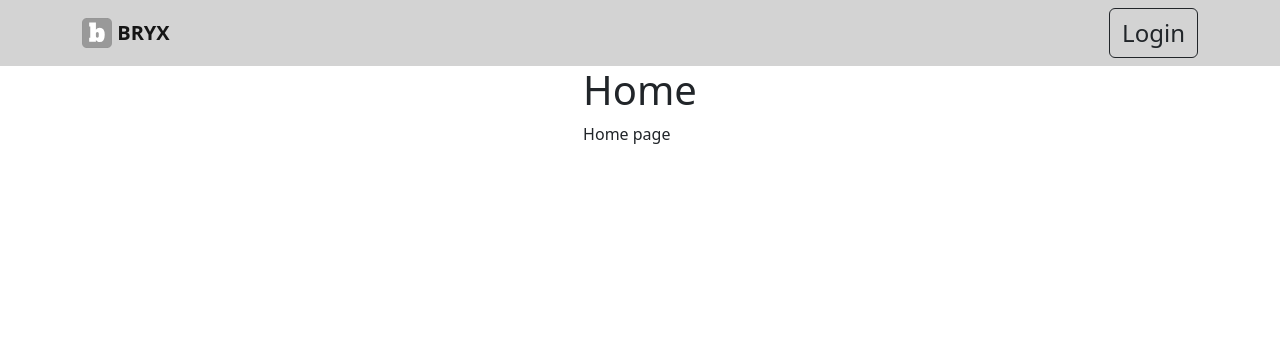
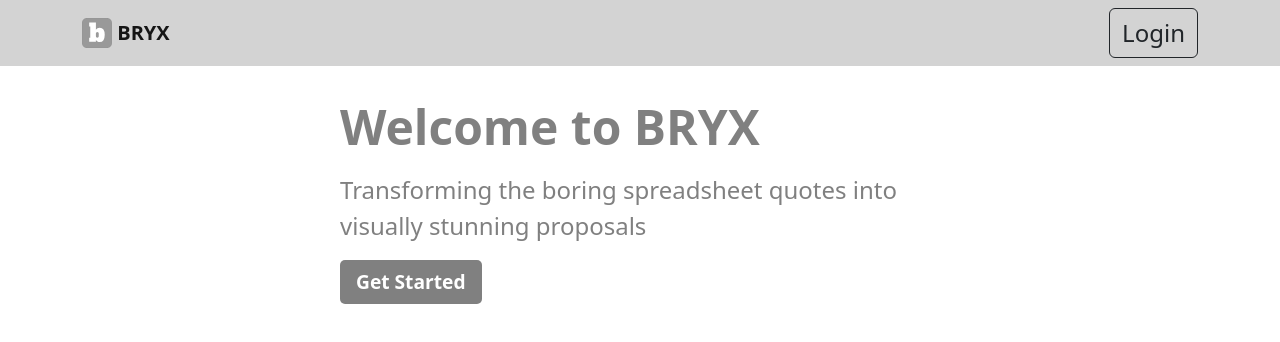
Before and after one commit to bryxapp/bryx-ui-home, a React (Create React App) app: page / in a window 1280 px wide. Shown: the top 342 px of the page. Built offline with nearby package versions, Linux system fonts and the light colour scheme.

Commit message:
Update Home page hero

```diff
--- /dev/null
+++ b/src/components/Home/Hero/Hero.module.css
@@ -0,0 +1,43 @@
+.hero {
+    /* background: url(../../assets/images/hero.jpg) no-repeat center center; */
+    background-size: cover;
+    height: 100vh;
+    margin: 2rem;
+    display: flex;
+    align-items: center;
+    flex-direction: column;
+    text-align: left;
+    color: gray;
+}
+
+.hero__content {
+    max-width: 600px;
+    margin: 0 auto;
+}
+
+.hero__title {
+    font-size: 3rem;
+    font-weight: 700;
+    margin-bottom: 1rem;
+}
+
+hero__title__span {
+    color: #f00;
+}
+
+.hero__text {
+    font-size: 1.5rem;
+    margin-bottom: 1rem;
+}
+
+.hero__button {
+    background: gray;
+    color: White;
+    padding: 0.5rem 1rem;
+    border: none;
+    border-radius: 5px;
+    font-size: 1.2rem;
+    font-weight: 700;
+    cursor: pointer;
+    transition: all 0.3s ease-in-out;
+}
--- /dev/null
+++ b/src/components/Home/Hero/Hero.tsx
@@ -0,0 +1,14 @@
+import styles from './Hero.module.css';
+
+export const Hero = () => {
+    return (
+        <div className={styles.hero}>
+            <div className={styles.hero__content}>
+                <h1 className={styles.hero__title}>Welcome to <span className={styles.hero__title__span}>BRYX</span></h1>
+                <p className={styles.hero__text}>Transforming the boring spreadsheet quotes into visually stunning proposals</p>
+                <button className={styles.hero__button}>Get Started</button>
+            </div>
+        </div>
+
+    );
+};
--- a/src/components/Home/Home.tsx
+++ b/src/components/Home/Home.tsx
@@ -1,15 +1,11 @@
 import styles from "./Home.module.css"
 import Layout from "../../Layout/Layout"
+import { Hero } from "./Hero/Hero";
 
 export const Home = () => {
     return (
         <Layout>
-            {/* Create a home page that shows the products abilities */}
-            <div className={styles.home}>
-                <h1>Home</h1>
-                <p>Home page</p>
-            </div>
-
+            <Hero />
         </Layout>
 
     );
```
